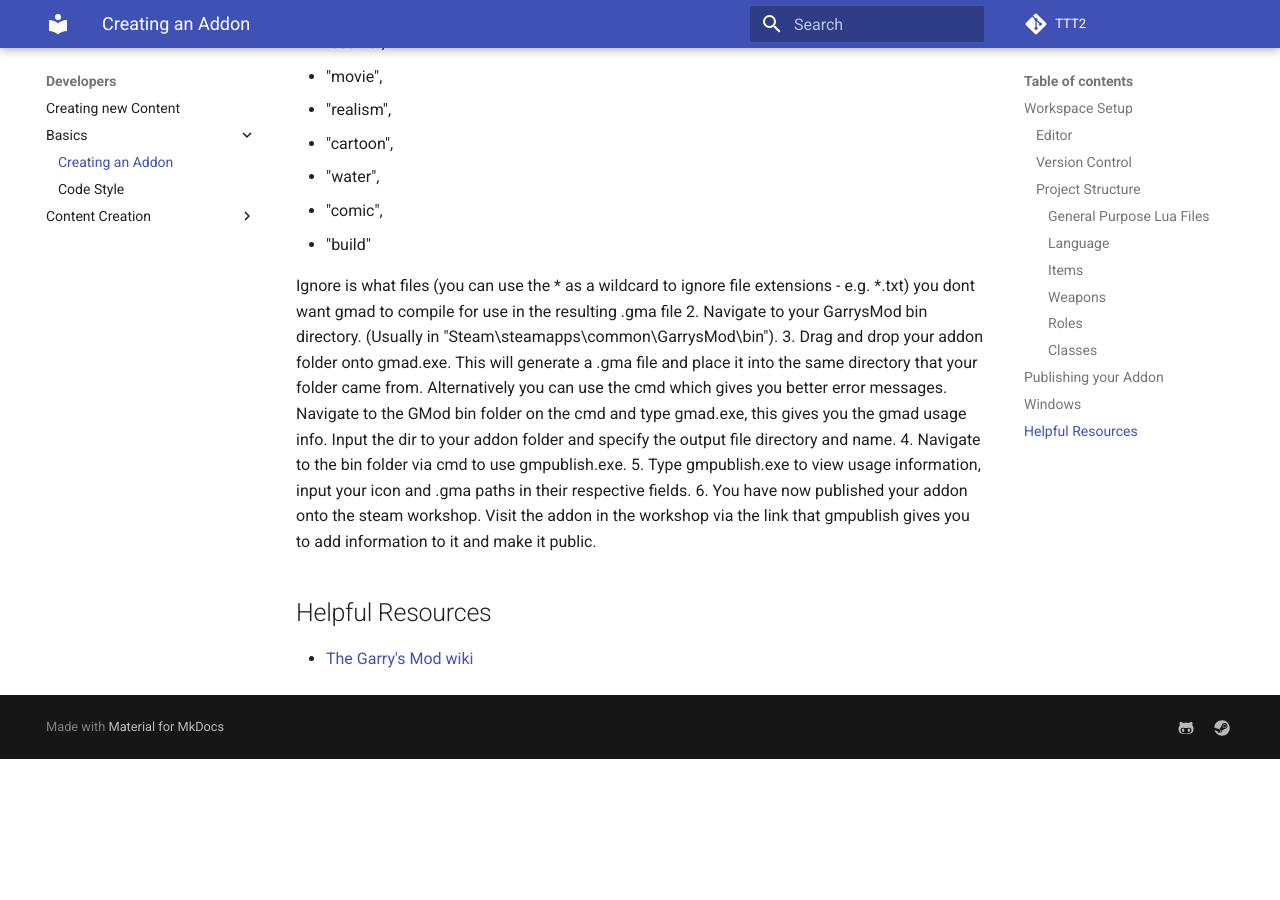
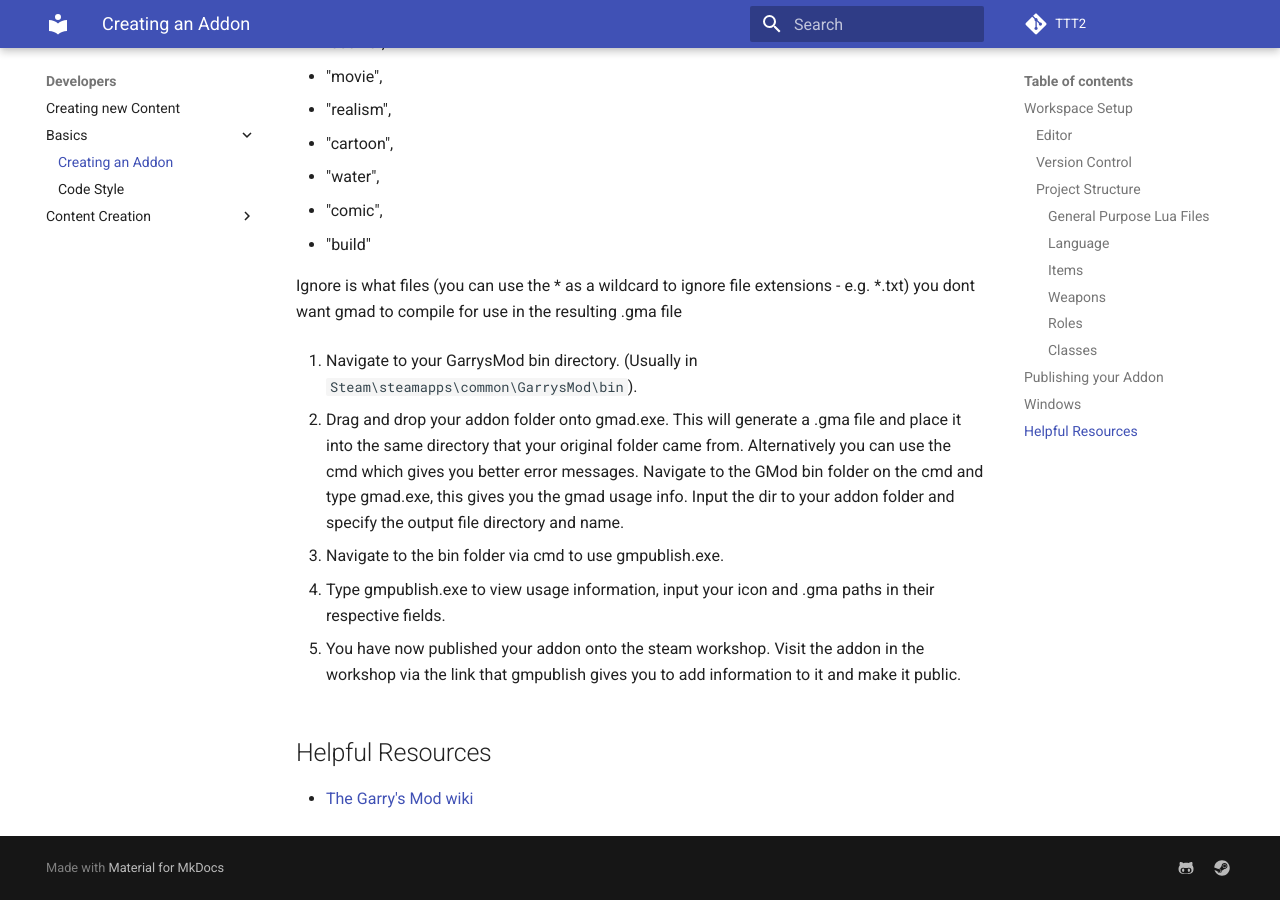
Before and after one commit to TTT-2/docs, an MkDocs documentation site: the page built from docs/developers/basics/creating-an-addon.md, in a window 1280 px wide and 900 px high, scrolled down 3793 px. Built offline with MkDocs 1.6.1 and Material for MkDocs 9.7.7, drawn with Linux system fonts in a browser that asks for light colours; comment, search, counter and statistics services are not loaded; before the commit the page ends 4552 px from its top, so only the background shows below that; some of the changed text lies outside the part shown.

Commit message:
making more changes to the ol oops

```diff
--- a/docs/developers/basics/creating-an-addon.md
+++ b/docs/developers/basics/creating-an-addon.md
@@ -76,11 +76,16 @@ Tags are what describes your addon best. Choose two of:
 - "build"
 
 Ignore is what files (you can use the \* as a wildcard to ignore file extensions - e.g. \*.txt) you dont want gmad to compile for use in the resulting .gma file
-2. Navigate to your GarrysMod bin directory. (Usually in "Steam\steamapps\common\GarrysMod\bin").
-3. Drag and drop your addon folder onto gmad.exe. This will generate a .gma file and place it into the same directory that your folder came from.
+
+2. Navigate to your GarrysMod bin directory. (Usually in `Steam\steamapps\common\GarrysMod\bin`).
+
+3. Drag and drop your addon folder onto gmad.exe. This will generate a .gma file and place it into the same directory that your original folder came from.
 Alternatively you can use the cmd which gives you better error messages. Navigate to the GMod bin folder on the cmd and type gmad.exe, this gives you the gmad usage info. Input the dir to your addon folder and specify the output file directory and name.
+
 4. Navigate to the bin folder via cmd to use gmpublish.exe.
+
 5. Type gmpublish.exe to view usage information, input your icon and .gma paths in their respective fields.
+
 6. You have now published your addon onto the steam workshop. Visit the addon in the workshop via the link that gmpublish gives you to add information to it and make it public.
 
 ## Helpful Resources
```
Also changed, not shown: other parts of docs/developers/basics/creating-an-addon.md (+1 -1 lines).
